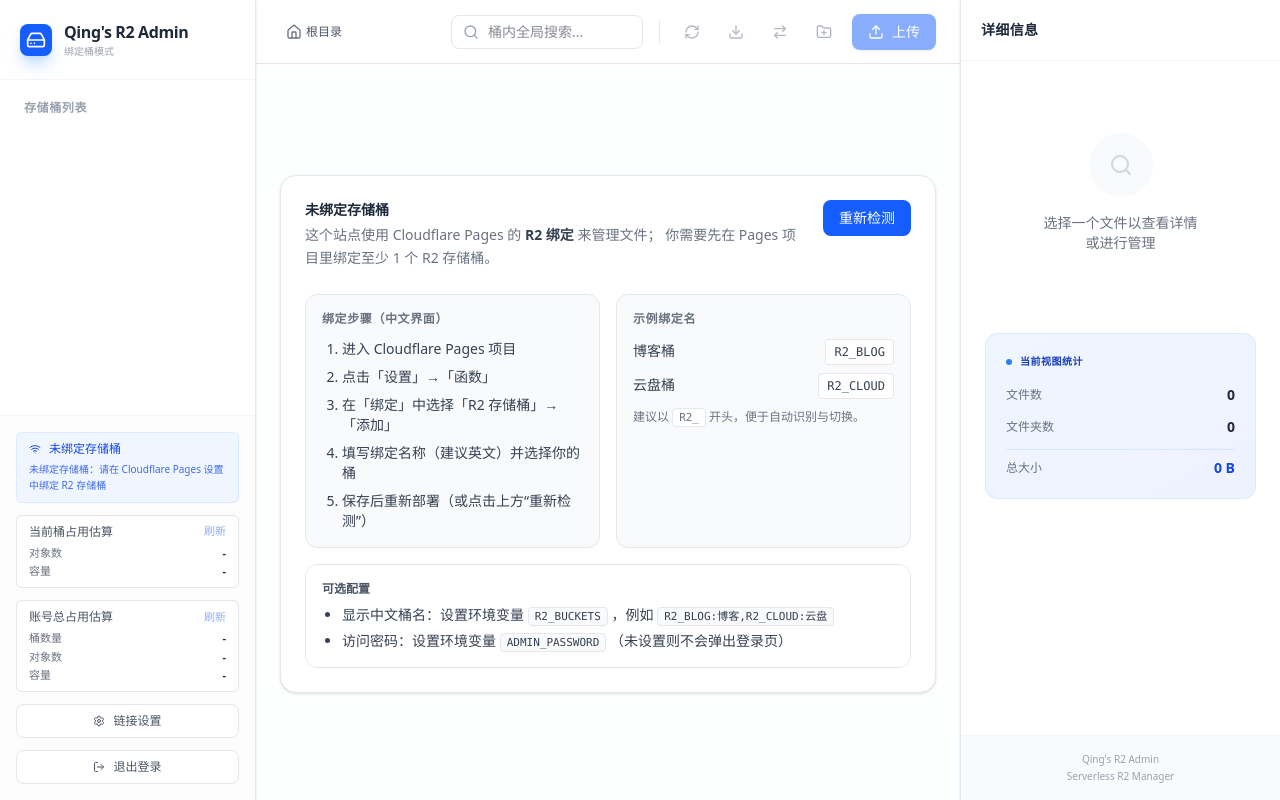
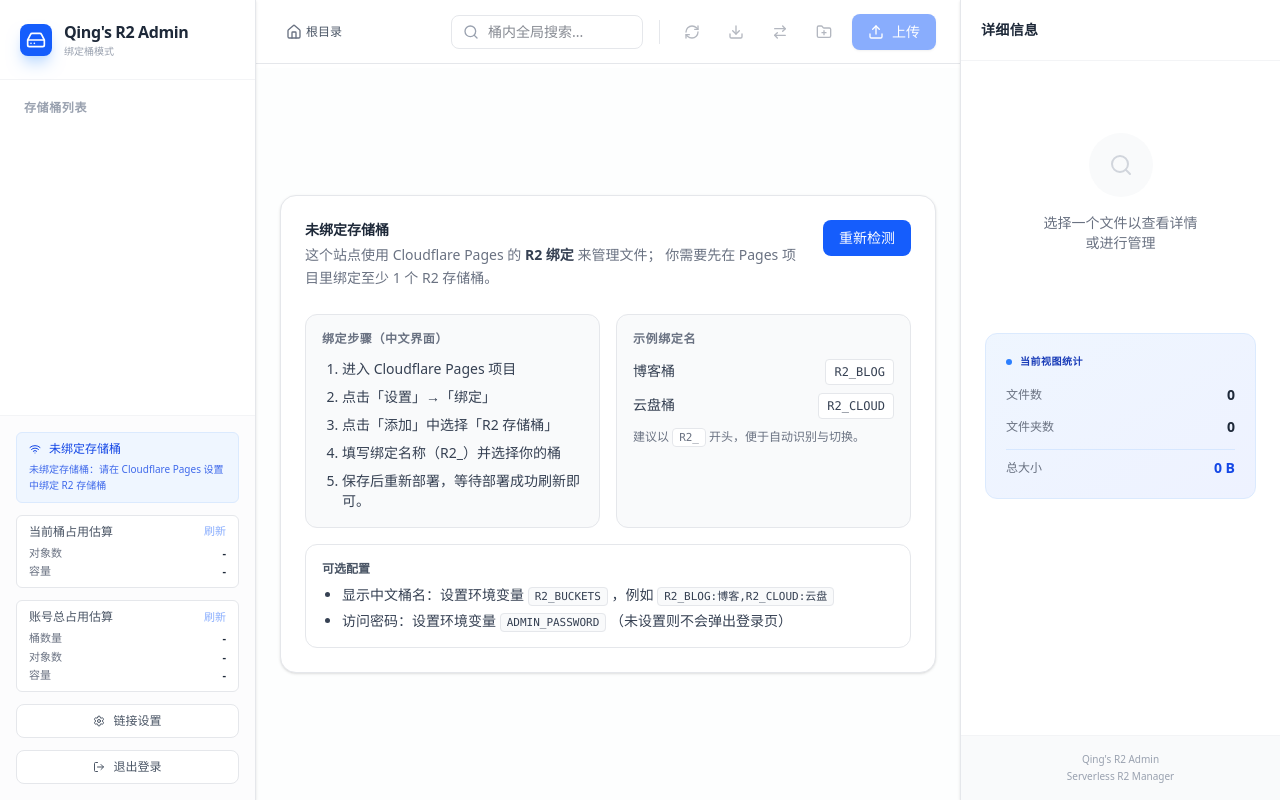
Before and after one commit to wangqing176176-a11y/R2-ADMIN, a Next.js app: page / in a window 1280 px wide. Built offline with nearby package versions, Linux system fonts and the light colour scheme.

Commit message:
更新 page.tsx

```diff
--- a/app/page.tsx
+++ b/app/page.tsx
@@ -1786,10 +1786,10 @@
                     <div className="text-xs font-bold text-gray-500 uppercase tracking-wider">绑定步骤（中文界面）</div>
                     <ol className="mt-3 space-y-2 text-sm text-gray-700 list-decimal pl-5">
                       <li>进入 Cloudflare Pages 项目</li>
-                      <li>点击「设置」→「函数」</li>
-                      <li>在「绑定」中选择「R2 存储桶」→「添加」</li>
-                      <li>填写绑定名称（建议英文）并选择你的桶</li>
-                      <li>保存后重新部署（或点击上方“重新检测”）</li>
+                      <li>点击「设置」→「绑定」</li>
+                      <li>点击「添加」中选择「R2 存储桶」</li>
+                      <li>填写绑定名称（R2_）并选择你的桶</li>
+                      <li>保存后重新部署，等待部署成功刷新即可。</li>
                     </ol>
                   </div>
 
```
